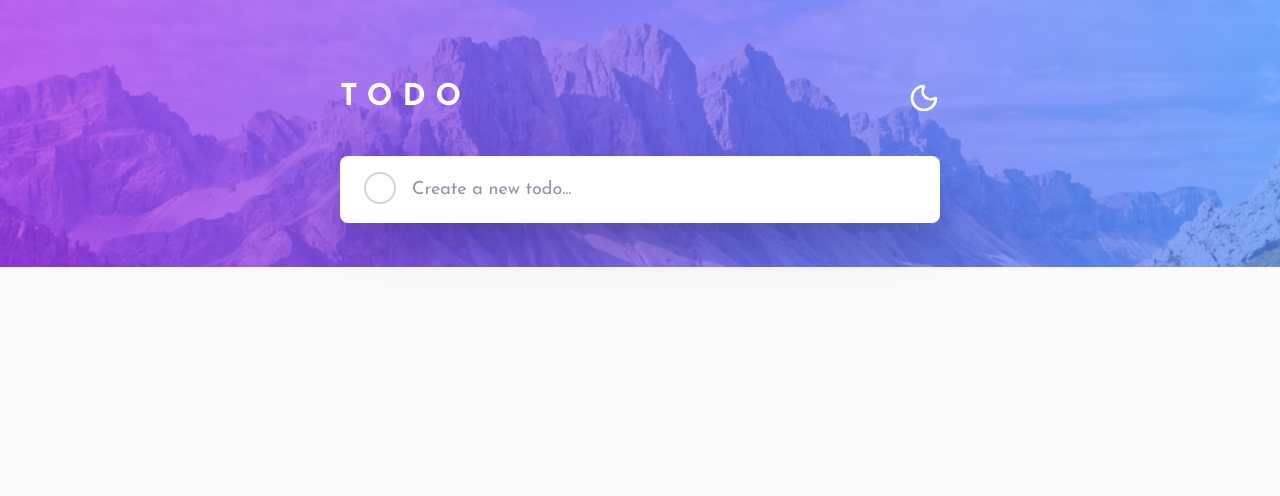
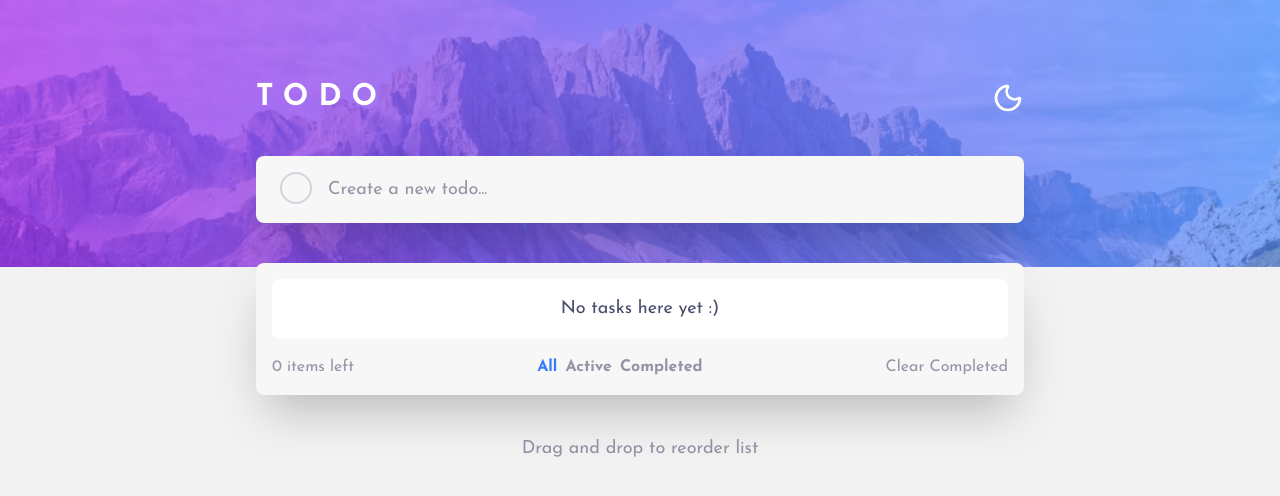
Before and after one commit to CrazyWizard04/todo-app, a React (Vite) app in the folder frontend/: page / in a window 1280 px wide. Shown: the top 496 px of the page. Built offline with nearby package versions, Linux system fonts and the light colour scheme.

Commit message:
Add tasks filter and drag-and-drop system

```diff
--- a/frontend/src/components/providers/LocalTasksProvider.tsx
+++ b/frontend/src/components/providers/LocalTasksProvider.tsx
@@ -1,12 +1,13 @@
 import { useEffect, useState, type PropsWithChildren } from 'react';
 import { TasksContext } from '../../contexts/TasksContext';
-import type { Task } from '../../lib/types';
+import type { Task, TaskFilter } from '../../lib/types';
 
 const LocalTasksProvider = ({ children }: PropsWithChildren) => {
   const [tasks, setTasks] = useState<Task[]>(() => {
     const saved = localStorage.getItem('tasks');
     return saved ? JSON.parse(saved) : [];
   });
+  const [filter, setFilter] = useState<TaskFilter>('all');
 
   function addTask(description: string) {
     const existing = tasks.find((task) => task.description === description);
@@ -27,10 +28,21 @@ const LocalTasksProvider = ({ children }: PropsWithChildren) => {
     setTasks((prev) => prev.filter((task) => task.id !== id));
   }
 
+  function removeCompletedTasks() {
+    setTasks((prev) => prev.filter((task) => !task.is_completed));
+  }
+
   function updateTask(id: string, changes: Partial<Task>) {
     setTasks((prev) =>
       prev.map((task) => (task.id === id ? { ...task, ...changes } : task)),
     );
+  }
+
+  function updateTaskPosition(newOrder: Task[]) {
+    if (filter !== 'all') return setTasks(newOrder);
+
+    const updated = newOrder.map((task, index) => ({ ...task, position: index }));
+    setTasks(updated);
   }
 
   useEffect(() => {
@@ -38,7 +50,18 @@ const LocalTasksProvider = ({ children }: PropsWithChildren) => {
   }, [tasks]);
 
   return (
-    <TasksContext.Provider value={{ tasks, addTask, removeTask, updateTask }}>
+    <TasksContext.Provider
+      value={{
+        tasks,
+        filter,
+        addTask,
+        removeTask,
+        removeCompletedTasks,
+        updateTask,
+        updateTaskPosition,
+        setFilter,
+      }}
+    >
       {children}
     </TasksContext.Provider>
   );
--- a/frontend/src/components/tasks/TaskCard.tsx
+++ b/frontend/src/components/tasks/TaskCard.tsx
@@ -1,15 +1,16 @@
-import { useEffect, useRef, useState } from 'react';
+import { useEffect, useRef, useState, type RefObject } from 'react';
 import type { Task } from '../../lib/types';
-import { Reorder, useDragControls } from 'framer-motion';
+import { easeOut, Reorder, useDragControls } from 'framer-motion';
 import { Check, Pencil, Trash, X } from 'lucide-react';
 import { useTask } from '../../hooks/useTask';
 import Button from '../ui/Button';
 
 type TaskCardProps = {
   task: Task;
+  dragConstraints: RefObject<null>;
 };
 
-const TaskCard = ({ task }: TaskCardProps) => {
+const TaskCard = ({ task, dragConstraints }: TaskCardProps) => {
   const { id, description, is_completed } = task;
   const { removeTask, updateTask } = useTask();
 
@@ -28,9 +29,15 @@ const TaskCard = ({ task }: TaskCardProps) => {
     <Reorder.Item
       key={id}
       value={task}
+      initial={{ opacity: 0, x: -20 }}
+      animate={{ opacity: 1, x: 0 }}
+      transition={{ duration: 0.4, ease: easeOut }}
       dragListener={false}
       dragControls={controls}
-      className="bg-surface flex justify-between items-center gap-4 p-4 rounded-lg"
+      dragConstraints={dragConstraints}
+      dragElastic={0.1}
+      className="bg-surface-sec flex justify-between items-center gap-4 p-4
+        rounded-lg active:shadow-2xl active:cursor-grabbing"
     >
       {isEditing ? (
         <>
--- /dev/null
+++ b/frontend/src/components/tasks/TaskList.tsx
@@ -0,0 +1,76 @@
+import { useRef } from 'react';
+import { Reorder } from 'framer-motion';
+import { useTask } from '../../hooks/useTask';
+import TaskCard from './TaskCard';
+import Button from '../ui/Button';
+
+const TaskList = () => {
+  const { tasks, filter, removeCompletedTasks, updateTaskPosition, setFilter } =
+    useTask();
+  const container = useRef(null);
+
+  const activeTasks = tasks.filter((tasks) => !tasks.is_completed);
+  const filteredTasks = tasks.filter((task) => {
+    if (filter === 'active') return !task.is_completed;
+    if (filter === 'completed') return task.is_completed;
+    return task;
+  });
+
+  return (
+    <Reorder.Group
+      ref={container}
+      values={tasks}
+      onReorder={updateTaskPosition}
+      className="relative bg-surface p-4 rounded-lg space-y-4 shadow-2xl"
+    >
+      {filteredTasks.length > 0 ? (
+        filteredTasks.map((task) => (
+          <TaskCard key={task.id} dragConstraints={container} task={task} />
+        ))
+      ) : (
+        <div
+          key="tasks_placeholder"
+          className="bg-surface-sec text-center p-4 text-text md:text-lg rounded-lg"
+        >
+          No tasks here yet :)
+        </div>
+      )}
+
+      <div className="flex justify-between items-center text-muted">
+        <p>{activeTasks.length} items left</p>
+
+        <div
+          className="absolute md:static -bottom-20 left-0 w-full md:w-auto bg-surface
+            flex-center gap-2 rounded-lg p-4 md:p-0 shadow-2xl md:shadow-none font-bold"
+        >
+          <Button
+            type="button"
+            description="All"
+            onClick={() => setFilter('all')}
+            className={filter === 'all' ? 'text-blue-500' : 'text-muted'}
+          />
+          <Button
+            type="button"
+            description="Active"
+            onClick={() => setFilter('active')}
+            className={filter === 'active' ? 'text-blue-500' : 'text-muted'}
+          />
+          <Button
+            type="button"
+            description="Completed"
+            onClick={() => setFilter('completed')}
+            className={filter === 'completed' ? 'text-blue-500' : 'text-muted'}
+          />
+        </div>
+
+        <Button
+          type="button"
+          description="Clear Completed"
+          onClick={() => removeCompletedTasks()}
+        />
+      </div>
+    </Reorder.Group>
+  );
+};
+
+export default TaskList;
--- a/frontend/src/components/ui/Button.tsx
+++ b/frontend/src/components/ui/Button.tsx
@@ -2,7 +2,7 @@ import { type ComponentProps } from 'react';
 import type { LucideIcon } from 'lucide-react';
 
 type ButtonProps = {
-  Icon: LucideIcon;
+  Icon?: LucideIcon;
   IconSize?: number;
   description?: string;
 } & ComponentProps<'button'>;
@@ -13,7 +13,7 @@ const Button = ({ Icon, IconSize, description, className, ...props }: ButtonProp
       {...props}
       className={`cursor-pointer transition-colors duration-200 ${className}`}
     >
-      <Icon size={IconSize ?? 20} className="stroke-2" />
+      {Icon && <Icon size={IconSize ?? 20} className="stroke-2" />}
       {description}
     </button>
   );
--- a/frontend/src/contexts/TasksContext.ts
+++ b/frontend/src/contexts/TasksContext.ts
@@ -1,13 +1,16 @@
-import { createContext } from 'react';
-import type { Task } from '../lib/types';
+import { createContext, type Dispatch, type SetStateAction } from 'react';
+import type { Task, TaskFilter } from '../lib/types';
 
 type TasksContextType = {
   tasks: Task[];
+  filter: TaskFilter;
 
   addTask: (description: string) => Promise<void> | void;
   removeTask: (id: string) => Promise<void> | void;
+  removeCompletedTasks: () => Promise<void> | void;
   updateTask: (id: string, changes: Partial<Task>) => Promise<void> | void;
-  // updateTaskPosition: (id: string) => Promise<void> | void;
+  updateTaskPosition: (newOrder: Task[]) => Promise<void> | void;
+  setFilter: Dispatch<SetStateAction<TaskFilter>>;
 };
 
 export const TasksContext = createContext<TasksContextType | null>(null);
--- a/frontend/src/index.css
+++ b/frontend/src/index.css
@@ -15,8 +15,9 @@
   --background-image-desktop: url('/bg-desktop-light.jpg');
 
   /* Light theme */
-  --color-background: hsl(0 0% 98%);
-  --color-surface: hsl(0 0% 100%);
+  --color-background: hsl(0 0% 95%);
+  --color-surface: hsl(0 0% 97%);
+  --color-surface-sec: hsl(0 0% 100%);
   --color-text: hsl(235 19% 35%);
   --color-muted: hsl(236 9% 61%);
   --color-completed: hsl(234 39% 85%);
@@ -34,6 +35,7 @@
   /* Dark Theme */
   --color-background: hsl(235 21% 11%);
   --color-surface: hsl(235 24% 19%);
+  --color-surface-sec: hsl(236, 24%, 24%);
   --color-text: hsl(236 33% 92%);
   --color-muted: hsl(235 16% 43%);
   --color-completed: hsl(233 14% 35%);
--- a/frontend/src/lib/types.ts
+++ b/frontend/src/lib/types.ts
@@ -6,6 +6,7 @@ export type Task = {
   created_at: Date;
   updated_at: Date;
 };
+export type TaskFilter = 'all' | 'active' | 'completed';
 
 export type Toast = {
   id: string;
--- a/frontend/src/pages/TasksPage.tsx
+++ b/frontend/src/pages/TasksPage.tsx
@@ -1,11 +1,17 @@
 import CreateTaskInput from '../components/tasks/CreateTaskInput';
 import Navbar from '../components/tasks/Navbar';
+import TaskList from '../components/tasks/TaskList';
 
 const TasksPage = () => {
   return (
-    <main className="min-w-9/10 md:min-w-150 space-y-10">
+    <main className="min-w-9/10 md:min-w-3xl space-y-10">
       <Navbar />
       <CreateTaskInput />
+      <TaskList />
+
+      <p className="text-muted md:text-lg text-center mt-30 md:m-0">
+        Drag and drop to reorder list
+      </p>
     </main>
   );
 };
```
